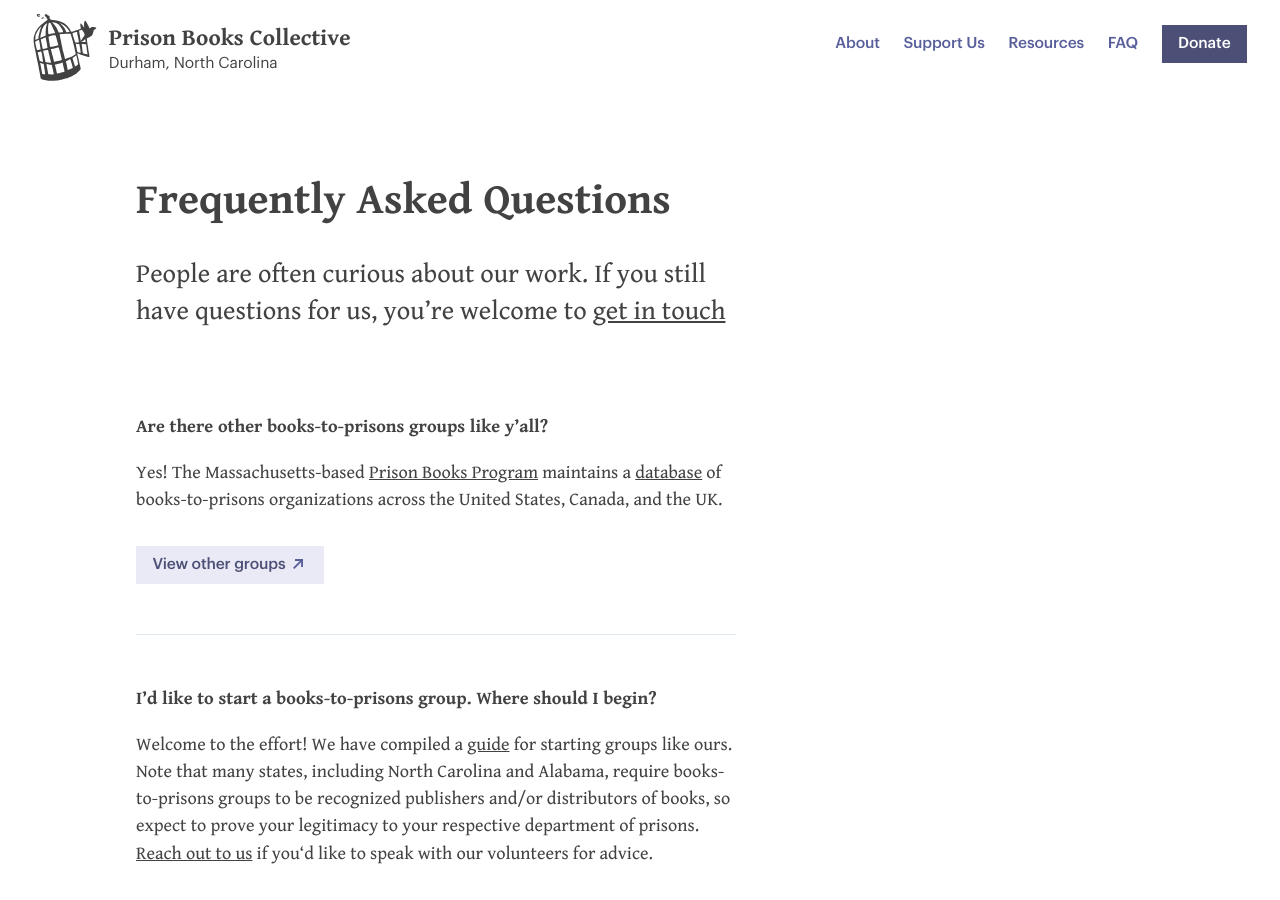
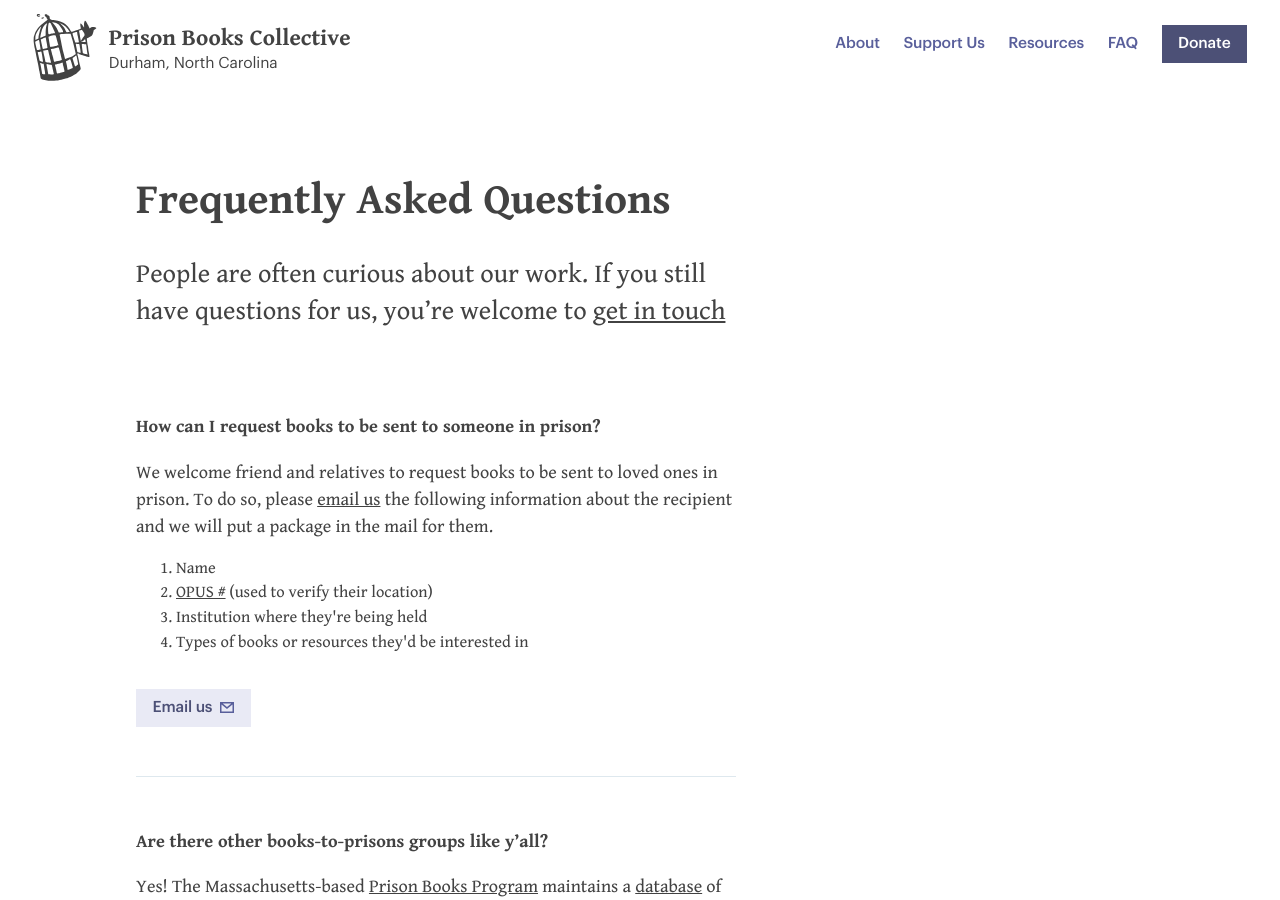
Before and after one commit to prisonbookscollective/prisonbookscollective.github.io, a Jekyll site: the page built from faq.md, in a window 1280 px wide and 900 px high. Built offline with Jekyll 4.4.1, drawn with Linux system fonts in a browser that asks for light colours.

Commit message:
Adds WOF, a few resources

```diff
--- a/faq.md
+++ b/faq.md
@@ -6,6 +6,17 @@
 ---
 
 <dl class="questions">
+	<dt><p>How can I request books to be sent to someone in prison?</p> </dt>
+	<dd>
+		<p>We welcome friend and relatives to request books to be sent to loved ones in prison. To do so, please <a href="mailto:{{ site.general_email}}?subject=Mailing%20request">email us</a> the following information about the recipient and we will put a package in the mail for them.</p>
+		<ol>
+			<li>Name</li>
+			<li><a href="http://www.ncinmatesearch.org/NC_DPS.html">OPUS #</a> (used to verify their location)</li>
+			<li>Institution where they're being held</li>
+			<li>Types of books or resources they'd be interested in</li>
+		</ol>
+		<a href="mailto:{{ site.general_email}}?subject=Mailing%20request" class="btn-secondary email">Email us</a>
+	</dd>
 	<dt><p>Are there other books-to-prisons groups like y’all?</p> </dt>
 	<dd>
 		<p>Yes! The Massachusetts-based <a href="https://prisonbookprogram.org/">Prison Books Program</a> maintains a <a href="https://prisonbookprogram.org/prisonbooknetwork/">database</a> of books-to-prisons organizations across the United States, Canada, and the UK.</p>
@@ -13,7 +24,7 @@
 	</dd>
 	<dt><p>I’d like to start a books-to-prisons group. Where should I begin?</p></dt>
 	<dd>
-		<p>Welcome to the effort! We have compiled a <a href="/img/resource-starting-a-group.pdf">guide</a> for starting  groups like ours. Note that many states, including North Carolina and Alabama, require books-to-prisons groups to be recognized publishers and/or distributors of books, so expect to prove your legitimacy to your respective department of prisons. <a href="mailto:{{ site.contact_email}}?subject=Starting%20a%20Group">Reach out to us</a> if you‘d like to speak with our volunteers for advice.</p>
+		<p>Welcome to the effort! We have compiled a <a href="/img/resource-starting-a-group.pdf">guide</a> for starting  groups like ours. Note that many states, including North Carolina and Alabama, require books-to-prisons groups to be recognized publishers and/or distributors of books, so expect to prove your legitimacy to your respective department of prisons. <a href="mailto:{{ site.general_email}}?subject=Starting%20a%20Group">Reach out to us</a> if you‘d like to speak with our volunteers for advice.</p>
 		<a href="/img/resource-starting-a-group.pdf" download="/img/resource-starting-a-group.pdf" class="btn-secondary download">Download our guide (PDF)</a>
 	</dd>
 	<dt><p>What books do you need? What books are banned?</p></dt>
```
Also changed, not shown: resources.md (+9 -3 lines), img/resource-words-of-fire-10-cover.png (renamed from img/resource-words-of-fire-2019.png), img/resource-words-of-fire-11-cover.jpg (added), 3 other files.
